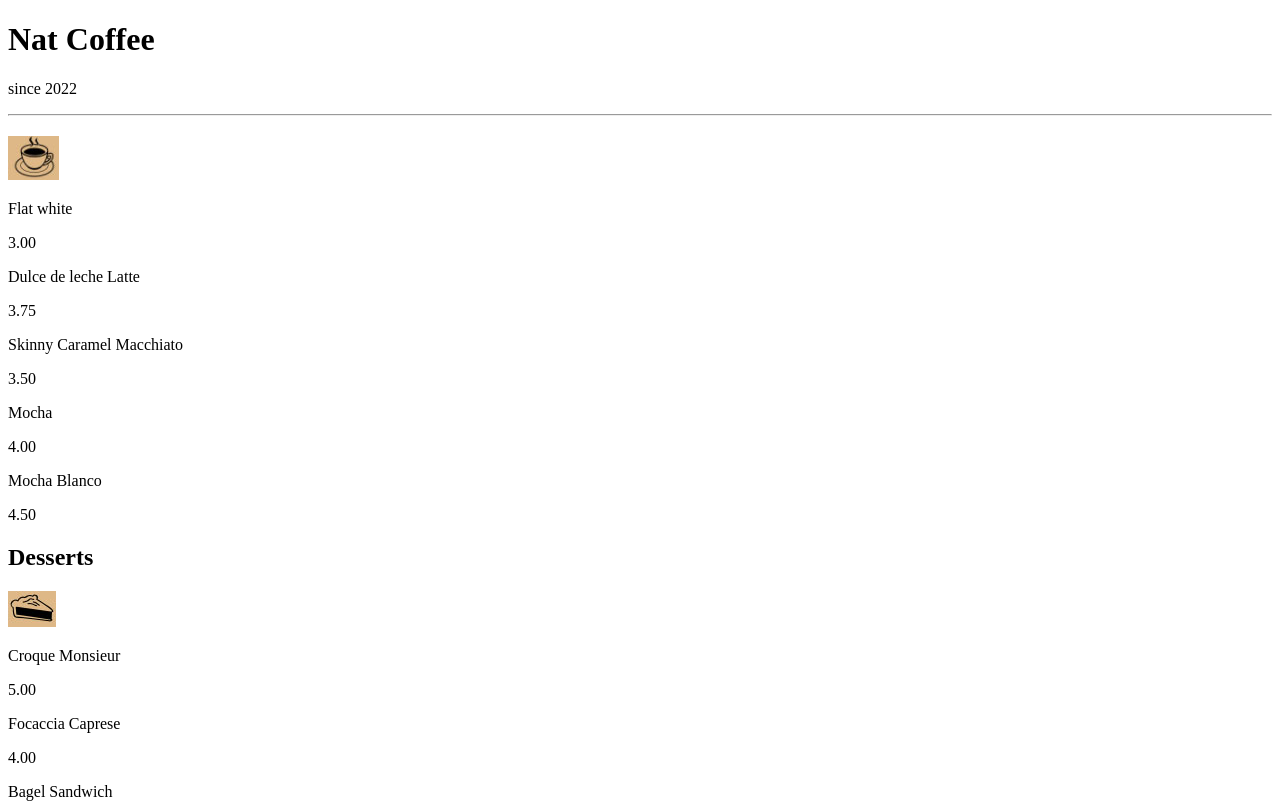
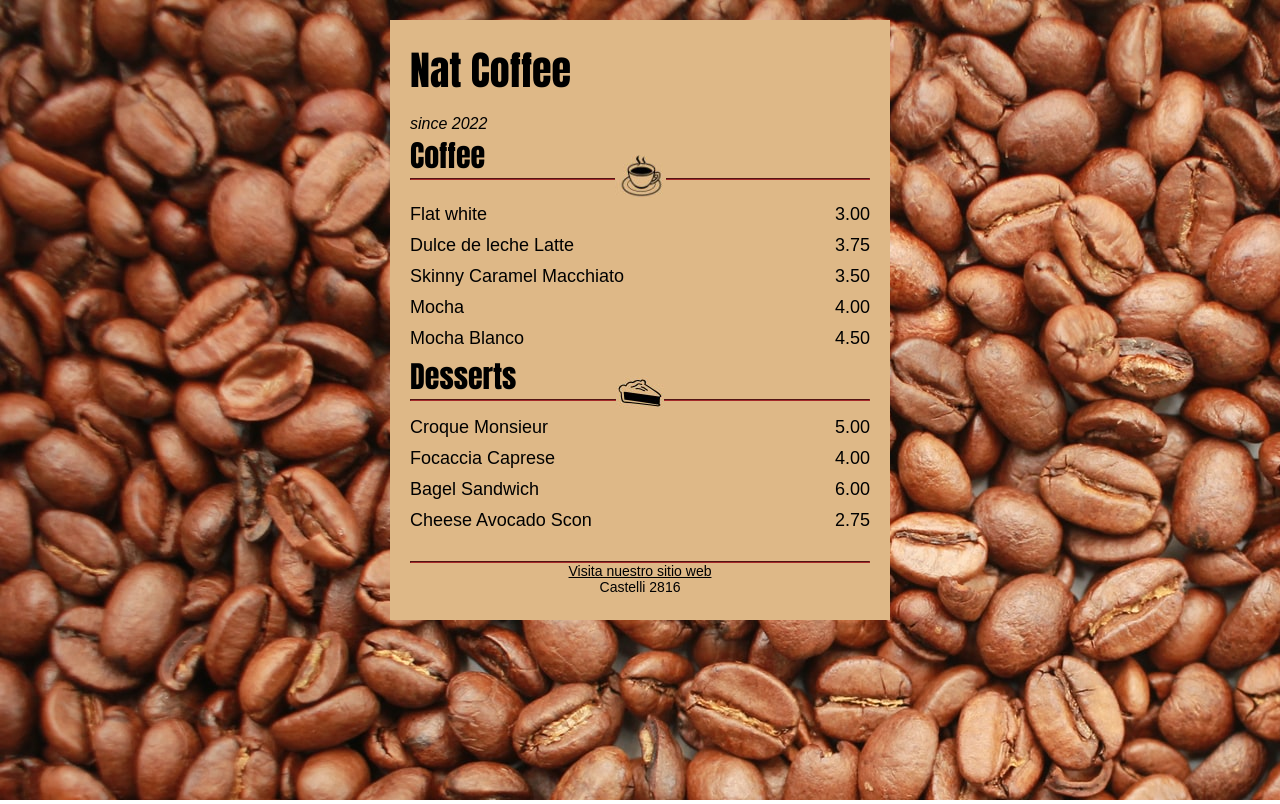
Before and after one commit to lucaslatuf/Cafe-Menu, a plain HTML site: page index.html in a window 1280 px wide. Shown: the top 804 px of the page. Drawn offline with Linux system fonts and the light colour scheme.

Commit message:
CSS-STRUCTURE/LAST CHANGES

```diff
--- a/Css/Styles.css
+++ b/Css/Styles.css
@@ -0,0 +1,105 @@
+* {
+    padding: 0;
+    margin: 0;
+    box-sizing: border-box;
+}
+
+body {
+    background-image: url(/Assets/beans.jpg);
+    font-family: sans-serif;
+    padding: 20px;
+}
+
+h1 {
+    font-size: 40px;
+    margin-top: 0;
+    margin-bottom: 15px;
+}
+
+h2 {
+    font-size: 30px;
+}
+
+.established {
+    font-style: italic;
+}
+
+h1 h2 p {
+    text-align: center;
+}
+
+.menu {
+    width: 80%;
+    background-color: burlywood;
+    margin-left: auto;
+    margin-right: auto;
+    padding: 20px;
+    max-width: 500px;
+}
+
+img {
+    display: block;
+    margin-left: auto;
+    margin-right: auto;
+    margin-top: -25px;
+}
+
+hr {
+    height: 2px;
+    background-color: brown;
+    border-color: brown;
+}
+
+.bottom-line {
+    margin-top: 25px;
+}
+
+h1, h2 {
+    font-family: Impact, serif;
+}
+
+.item p {
+    display: inline-block;
+    margin-top: 5px;
+    margin-bottom: 5px;
+    font-size: 18px;
+}
+
+.flavor, .dessert {
+    text-align: left;
+    width: 75%;
+}
+
+.price {
+    text-align: right;
+    width: 25%;
+}
+
+footer {
+    font-size: 14px;
+    text-align: center;
+}
+
+.address {
+    margin-bottom: 5px;
+}
+
+a {
+    color: black;
+}
+
+a:visited {
+    color: black;
+}
+
+a:hover {
+    color:brown;
+}
+
+a:hover {
+    color: brown;
+}
+
+a:active {
+    color:brown;
+}
--- a/index.html
+++ b/index.html
@@ -11,11 +11,11 @@
         <main>
             <h1>Nat Coffee</h1>
             <p class="established">since 2022</p>
-            <hr>
             <section>
                 <h2>
-
+                    Coffee
                 </h2>
+                <hr>
                 <img src="/Assets/coffee.jpg" alt="coffee icon">
                     <article class="item">
                         <p class="flavor">Flat white</p><p class="price">3.00</p>
@@ -38,6 +38,7 @@
                 <h2>
                     Desserts
                 </h2>
+                    <hr>
                     <img src="/Assets/pie.jpg" alt="pie icon">
 
                 <article class="item">
@@ -47,10 +48,10 @@
                     <p class="dessert">Focaccia Caprese</p><p class="price"> 4.00</p>
                 </article>
                 <article class="item">
-                    <p class="dessert">Bagel Sandwich</p> <p class="price">6.00</p>
+                    <p class="dessert">Bagel Sandwich</p><p class="price">6.00</p>
                 </article>
                 <article class="item">
-                    <p class="dessert">Cheese Avocado Scon</p> <p class="price">2.75</p>
+                    <p class="dessert">Cheese Avocado Scon</p><p class="price">2.75</p>
                 </article>
             </section>
         </main>
```
